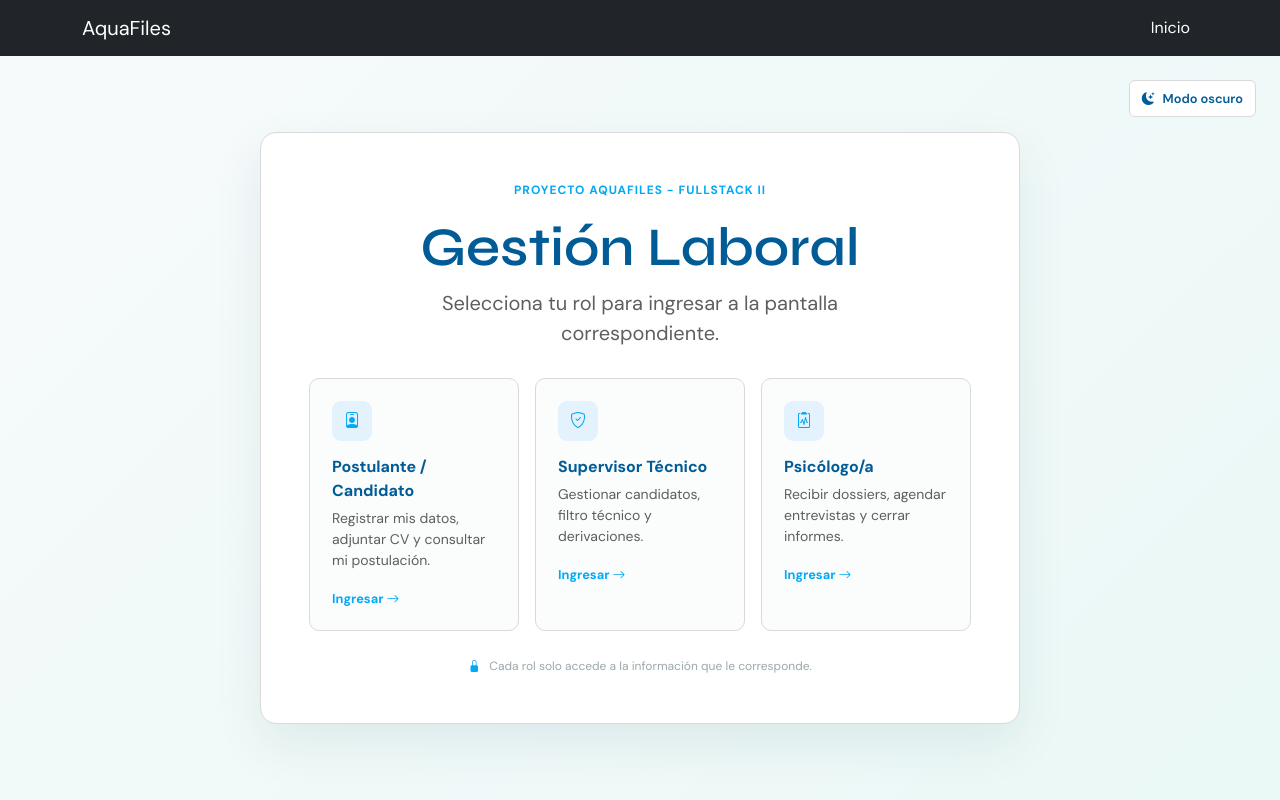
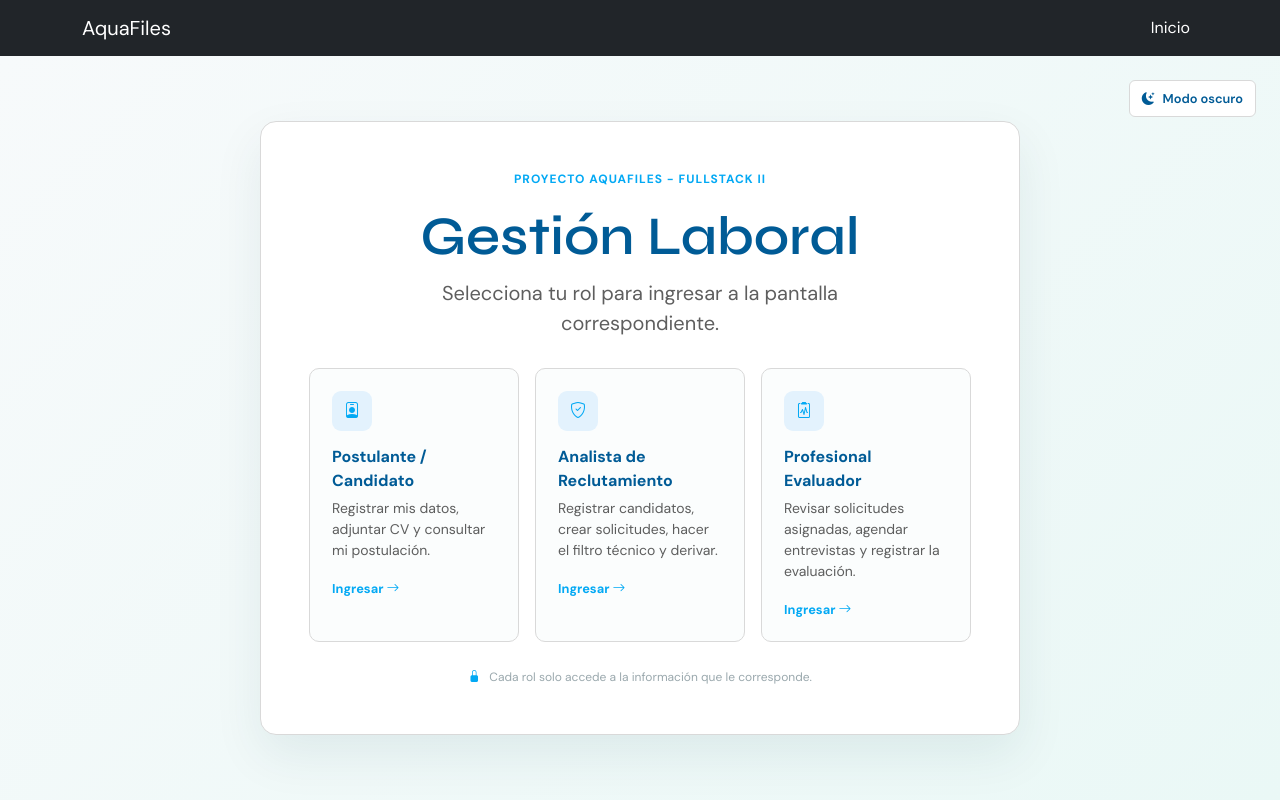
Before and after one commit to Linn-Unix/FullStack-II-002D-CasoAquaFiles, a React (Vite) app: page / in a window 1280 px wide. Built offline with nearby package versions, Linux system fonts and the light colour scheme.

Commit message:
style: actualizar nombres de roles del caso

```diff
--- a/src/data/roles.js
+++ b/src/data/roles.js
@@ -6,6 +6,6 @@ export const ROLES = {
 
 export const NOMBRES_ROL = {
   [ROLES.POSTULANTE]: 'Postulante',
-  [ROLES.SUPERVISOR]: 'Supervisor Técnico',
-  [ROLES.PSICOLOGO]: 'Psicólogo/a',
+  [ROLES.SUPERVISOR]: 'Analista de Reclutamiento',
+  [ROLES.PSICOLOGO]: 'Profesional Evaluador',
 }
--- a/src/pages/InicioPage.jsx
+++ b/src/pages/InicioPage.jsx
@@ -5,8 +5,8 @@ import { ROLES } from '../data/roles'
 // 1. Datos de cada rol. Se recorren con map() para crear las tarjetas.
 const roles = [
   { rol: ROLES.POSTULANTE, ruta: '/postulacion', icono: 'bi-person-badge', titulo: 'Postulante / Candidato', texto: 'Registrar mis datos, adjuntar CV y consultar mi postulación.' },
-  { rol: ROLES.SUPERVISOR, ruta: '/supervisor', icono: 'bi-shield-check', titulo: 'Supervisor Técnico', texto: 'Gestionar candidatos, filtro técnico y derivaciones.' },
-  { rol: ROLES.PSICOLOGO, ruta: '/psicologo', icono: 'bi-clipboard2-pulse', titulo: 'Psicólogo/a', texto: 'Recibir dossiers, agendar entrevistas y cerrar informes.' },
+  { rol: ROLES.SUPERVISOR, ruta: '/supervisor', icono: 'bi-shield-check', titulo: 'Analista de Reclutamiento', texto: 'Registrar candidatos, crear solicitudes, hacer el filtro técnico y derivar.' },
+  { rol: ROLES.PSICOLOGO, ruta: '/psicologo', icono: 'bi-clipboard2-pulse', titulo: 'Profesional Evaluador', texto: 'Revisar solicitudes asignadas, agendar entrevistas y registrar la evaluación.' },
 ]
 
 // Página de inicio (ruta "/"): selección de rol.
```
